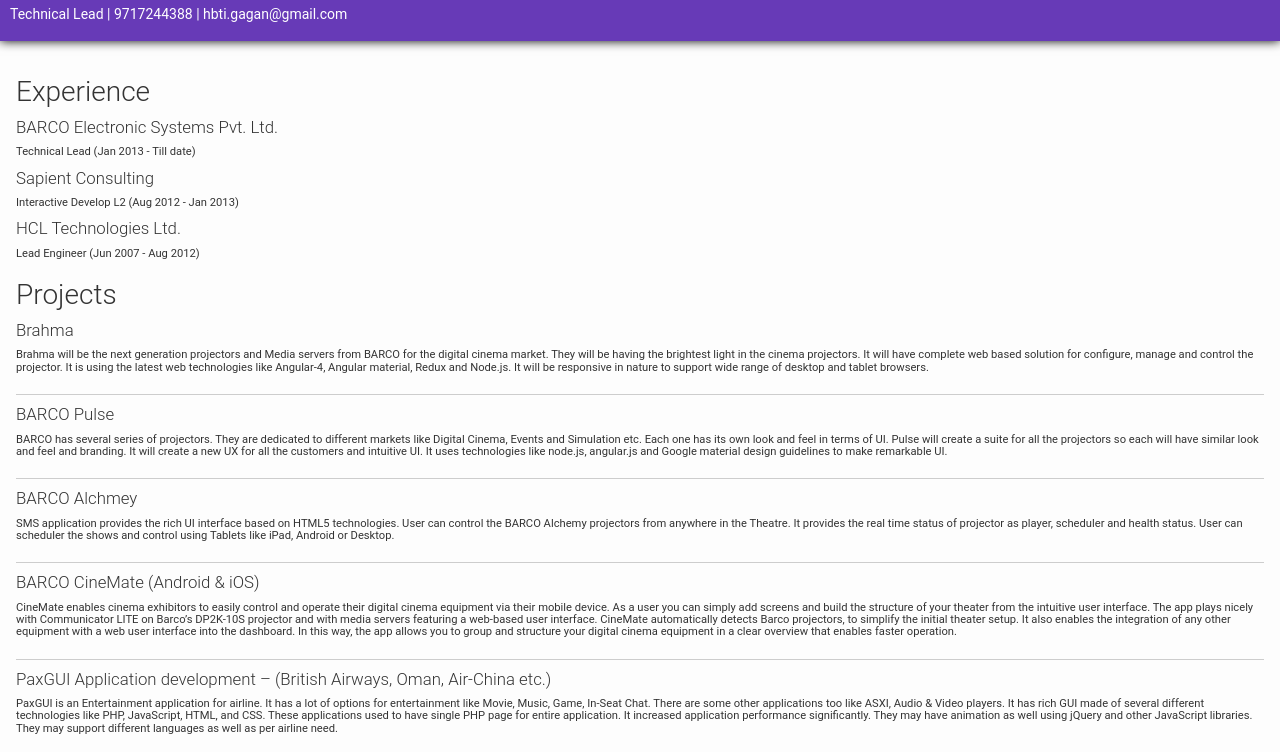
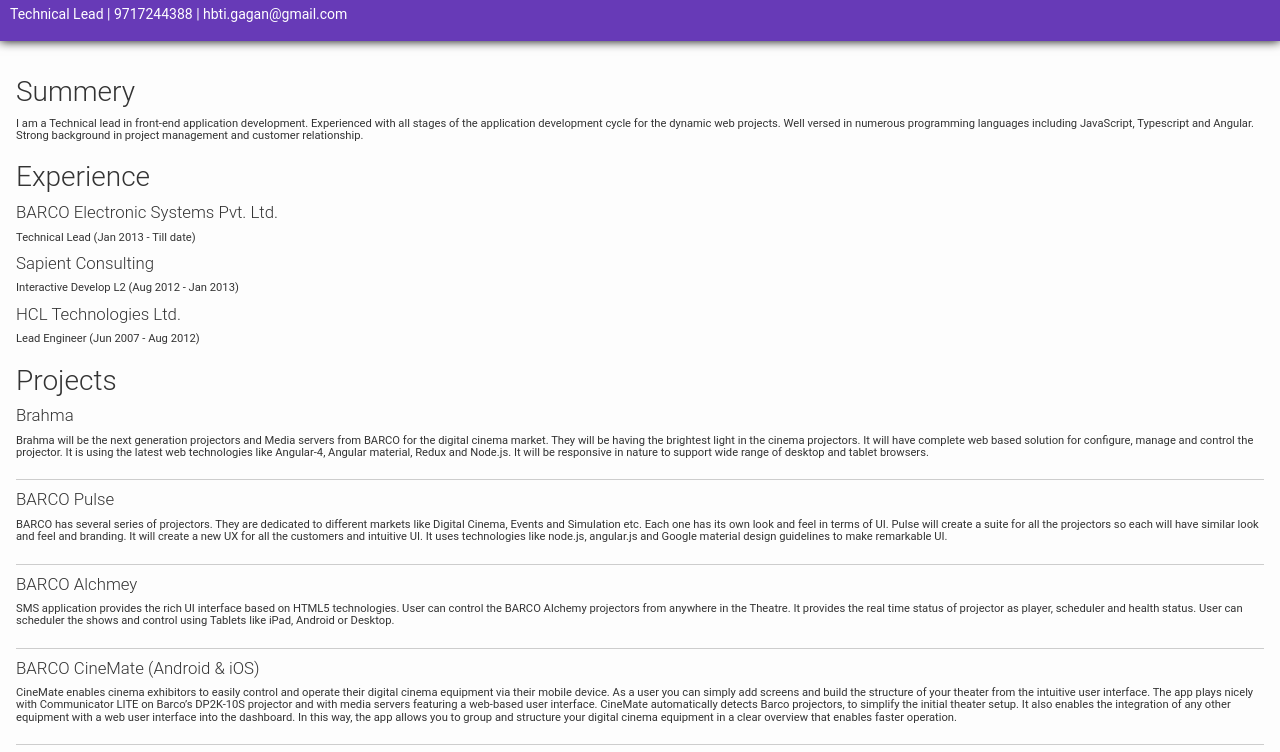
Before and after one commit to invingagan1/invingagan1.github.io, a website: page index.html in a window 1280 px wide. Shown: the part 44-796 px from the top of the page. Drawn offline with Linux system fonts and the light colour scheme.

Commit message:
summery added

```diff
--- a/index.html
+++ b/index.html
@@ -24,7 +24,10 @@
 
     </div>
     <div class="content" >
-
+        <div>
+            <h1>Summery</h1>
+            <h6>I am a Technical lead in front-end application development. Experienced with all stages of the application development cycle for the dynamic web projects. Well versed in numerous programming languages including JavaScript, Typescript and Angular. Strong background in project management and customer relationship.</h6>
+        </div>
         <div class="experience">
             <h1>Experience</h1>
             <h4>BARCO Electronic Systems Pvt. Ltd.</h4>
```
